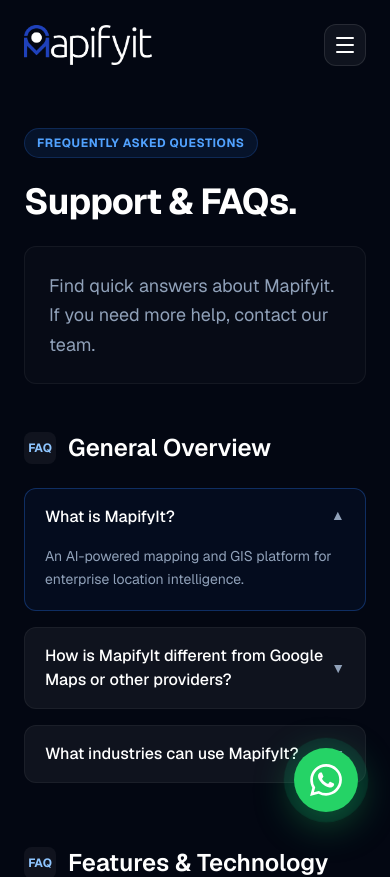
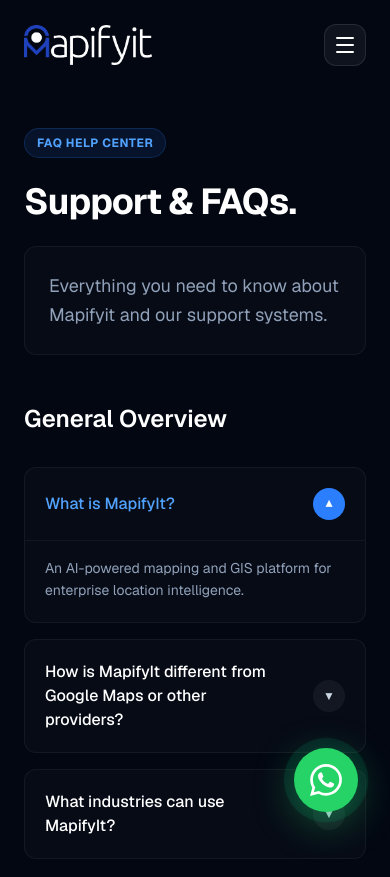
Before and after one commit to malik9594/mapifyit-web, a Next.js app: page /faqs in a window 390 px wide. Shown: the top 877 px of the page. Built offline with nearby package versions, Linux system fonts and the light colour scheme.

Commit message:
Revert "new fixes"
This reverts commit dc679275baa4d3772e5f6ea32d0cfe72224cf00e.

```diff
--- a/app/faqs/layout.tsx
+++ b/app/faqs/layout.tsx
@@ -1,32 +1,11 @@
 import type { Metadata } from "next";
 import Script from "next/script";
+
+export const dynamic = 'force-static';
 
 export const metadata: Metadata = {
   title: "Support & Frequently Asked Questions | Mapifyit",
   description: "Find answers to common questions about Mapifyit's enterprise mapping, GIS, and location intelligence solutions. Learn about pricing, integration, and platform capabilities.",
-};
-
-const faqJsonLd = {
-  "@context": "https://schema.org",
-  "@type": "FAQPage",
-  "mainEntity": [
-    {
-      "@type": "Question",
-      "name": "What is MapifyIt?",
-      "acceptedAnswer": {
-        "@type": "Answer",
-        "text": "MapifyIt is an AI-powered mapping and GIS platform for enterprise location intelligence."
-      }
-    },
-    {
-      "@type": "Question",
-      "name": "Is MapifyIt scalable?",
-      "acceptedAnswer": {
-        "@type": "Answer",
-        "text": "Yes, MapifyIt is built for massive enterprise scalability and mission-critical operations."
-      }
-    }
-  ]
 };
 
 export default function FAQLayout({
@@ -36,12 +15,6 @@ export default function FAQLayout({
 }) {
   return (
     <>
-      <Script
-        id="faq-jsonld"
-        type="application/ld+json"
-        strategy="afterInteractive"
-        dangerouslySetInnerHTML={{ __html: JSON.stringify(faqJsonLd) }}
-      />
       {children}
     </>
   );
--- a/app/faqs/page.tsx
+++ b/app/faqs/page.tsx
@@ -1,7 +1,8 @@
-import React from 'react';
-import Link from 'next/link';
-import { faqCategories } from '@/data/faqData';
-import FAQSection from '@/components/FAQSection';
+import React from "react";
+import Link from "next/link";
+import { faqCategories } from "@/data/faqData";
+
+export const dynamic = "force-static";
 
 export default function FAQPage() {
   return (
@@ -9,11 +10,11 @@ export default function FAQPage() {
       <div className="max-w-7xl mx-auto px-6">
         <div className="grid grid-cols-1 lg:grid-cols-12 gap-12 lg:gap-24">
 
-                    {/* Left Navigation Sidebar - Static on Server */}
+          {/* Left Navigation Sidebar */}
           <div className="lg:col-span-3 hidden lg:block">
             <div className="sticky top-32">
-                            <h3 className="text-white text-sm font-bold uppercase tracking-wider mb-6 text-blue-500">Support Center</h3>
-                            <nav className="flex flex-col space-y-3">
+              <h3 className="text-white text-sm font-bold uppercase tracking-wider mb-6">Support Center</h3>
+              <nav className="flex flex-col space-y-3 font-medium">
                 {faqCategories.map((category) => (
                   <a
                     key={category.id}
@@ -26,44 +27,74 @@ export default function FAQPage() {
               </nav>
 
               <div className="mt-12 flex flex-col space-y-4">
-                                <Link href="/terms-of-service" className="flex items-center gap-3 text-slate-500 hover:text-slate-300 text-sm transition-colors group">
-                                    <span className="w-1.5 h-1.5 rounded-full bg-slate-700 font-bold group-hover:bg-blue-400 transition-colors" />
+                <Link
+                  href="/terms-of-service"
+                  className="flex items-center gap-3 text-slate-500 hover:text-slate-300 text-sm transition-colors group"
+                >
+                  <span className="w-1 h-1 rounded-full bg-slate-700 font-bold group-hover:bg-blue-400 transition-colors" />
                   Read Terms of Service
                 </Link>
-                                <Link href="/privacy-policy" className="flex items-center gap-3 text-slate-500 hover:text-slate-300 text-sm transition-colors group">
-                                    <span className="w-1.5 h-1.5 rounded-full bg-slate-700 font-bold group-hover:bg-blue-400 transition-colors" />
+                <Link
+                  href="/privacy-policy"
+                  className="flex items-center gap-3 text-slate-500 hover:text-slate-300 text-sm transition-colors group"
+                >
+                  <span className="w-1 h-1 rounded-full bg-slate-700 font-bold group-hover:bg-blue-400 transition-colors" />
                   Read Privacy Policy
                 </Link>
               </div>
             </div>
           </div>
 
-                    {/* Main Content Area */}
+          {/* Main Content Area - Total Static (Zero Inline JS) */}
           <div className="lg:col-span-8">
             <div className="inline-flex items-center gap-2 px-3 py-1.5 rounded-full bg-blue-500/10 border border-blue-500/20 text-xs font-bold uppercase tracking-wider text-blue-400 mb-6">
-                             Frequently Asked Questions
+              FAQ Help Center
             </div>
             <h1 className="text-4xl md:text-5xl font-bold text-white mb-6 tracking-tight">Support & FAQs.</h1>
 
             <div className="text-lg text-slate-400 mb-12 leading-relaxed bg-white/[0.02] border border-white/5 p-6 rounded-xl">
-                            <p>Find quick answers about Mapifyit. If you need more help, contact our team.</p>
+              <p>Everything you need to know about Mapifyit and our support systems.</p>
             </div>
 
             <div className="space-y-16">
-                            {faqCategories.map((category, index) => (
-                                <FAQSection
-                                    key={category.id}
-                                    categoryId={category.id}
-                                    defaultOpen={index === 0}
-                                />
+              {faqCategories.map((category) => (
+                <section key={category.id} id={category.id} className="scroll-mt-32">
+                  <div className="flex items-center gap-3 mb-8">
+                    <h2 className="text-2xl font-semibold text-white">{category.title}</h2>
+                  </div>
+
+                  <div className="space-y-4">
+                    {category.faqs.map((faq, index) => (
+                      <details
+                        key={faq.question}
+                        className="group border border-white/5 rounded-xl bg-white/[0.02] hover:border-white/10 transition-all duration-300 overflow-hidden"
+                        open={index === 0 && category.id === "general"}
+                      >
+                        <summary className="list-none cursor-pointer flex items-center justify-between p-5 focus:outline-none">
+                          <span className="text-base md:text-lg font-medium text-white group-open:text-blue-400 transition-colors pr-8">
+                            {faq.question}
+                          </span>
+                          <div className="w-8 h-8 rounded-full bg-white/5 flex items-center justify-center shrink-0 group-open:bg-blue-500 group-open:text-white group-open:rotate-180 transition-all duration-300">
+                             <span className="text-xs group-open:text-white">▼</span>
+                          </div>
+                        </summary>
+                        <div className="px-5 pb-5 text-slate-400 leading-relaxed text-sm md:text-base border-t border-white/5 pt-4">
+                          {faq.answer}
+                        </div>
+                      </details>
+                    ))}
+                  </div>
+                </section>
               ))}
 
               <section className="pt-8 mt-12 border-t border-white/10">
                 <div className="bg-gradient-to-br from-blue-900/20 to-transparent border border-blue-500/20 p-6 md:p-8 rounded-xl flex flex-col md:flex-row items-center justify-between gap-6">
-                                    <div className="flex items-center gap-4">
+                  <div className="flex items-center gap-4 text-white">
                      <div>
                       <h3 className="text-white font-bold text-lg">Still have questions?</h3>
-                                            <p className="text-slate-400 text-sm md:text-base">Can&apos;t find the answer you&apos;re looking for? Please contact our friendly team.</p>
+                      <p className="text-slate-400 text-sm md:text-base">
+                        Can&apos;t find the answer you&apos;re looking for? Contact our friendly team.
+                      </p>
                     </div>
                   </div>
                   <Link
@@ -76,14 +107,12 @@ export default function FAQPage() {
               </section>
             </div>
           </div>
-
         </div>
       </div>
-            {/* Native FAQ Accordion styles localized to this page only to avoid touching globals.css */}
-            <style dangerouslySetInnerHTML={{ __html: `
+      <style>{`
         details summary::-webkit-details-marker { display: none; }
         details summary { list-style: none; }
-            `}} />
+      `}</style>
     </div>
   );
 }
--- a/components/FAQSection.tsx
+++ /dev/null
@@ -1,45 +0,0 @@
-import React from 'react';
-import { faqCategories } from '@/data/faqData';
-
-interface FAQSectionProps {
-  categoryId: string;
-  defaultOpen?: boolean;
-}
-
-/**
- * Server component version of the FAQ accordion.
- * Uses native <details>/<summary> so no client-side JS or hydration is needed.
- */
-export default function FAQSection({ categoryId, defaultOpen = false }: FAQSectionProps) {
-  const category = faqCategories.find((c) => c.id === categoryId);
-  if (!category) return null;
-
-  return (
-    <section id={category.id} className="scroll-mt-32">
-      <div className="flex items-center gap-3 mb-6">
-        <div className="w-8 h-8 rounded-lg bg-white/5 flex items-center justify-center text-xs text-blue-300 font-bold">
-          FAQ
-        </div>
-        <h2 className="text-2xl font-semibold text-white">{category.title}</h2>
-      </div>
-
-      <div className="space-y-4 lg:pl-11">
-        {category.faqs.map((faq, index) => (
-          <details
-            key={faq.question}
-            className="group border border-white/5 rounded-xl bg-white/5 open:bg-blue-500/5 open:border-blue-500/30 transition-colors duration-300"
-            open={defaultOpen && index === 0}
-          >
-            <summary className="list-none cursor-pointer px-5 py-4 flex items-center justify-between text-left text-white text-base md:text-lg font-medium">
-              <span>{faq.question}</span>
-              <span className="text-slate-400 text-sm transition-transform duration-300 group-open:rotate-180">▼</span>
-            </summary>
-            <div className="px-5 pb-5 text-slate-400 leading-relaxed text-sm md:text-base">
-              {faq.answer}
-            </div>
-          </details>
-        ))}
-      </div>
-    </section>
-  );
-}
--- a/components/Footer.tsx
+++ b/components/Footer.tsx
@@ -1,5 +1,3 @@
-"use client";
-
 import React from 'react';
 import Link from 'next/link';
 import {
```
Lines whose indentation alone changed are shown as unchanged.
